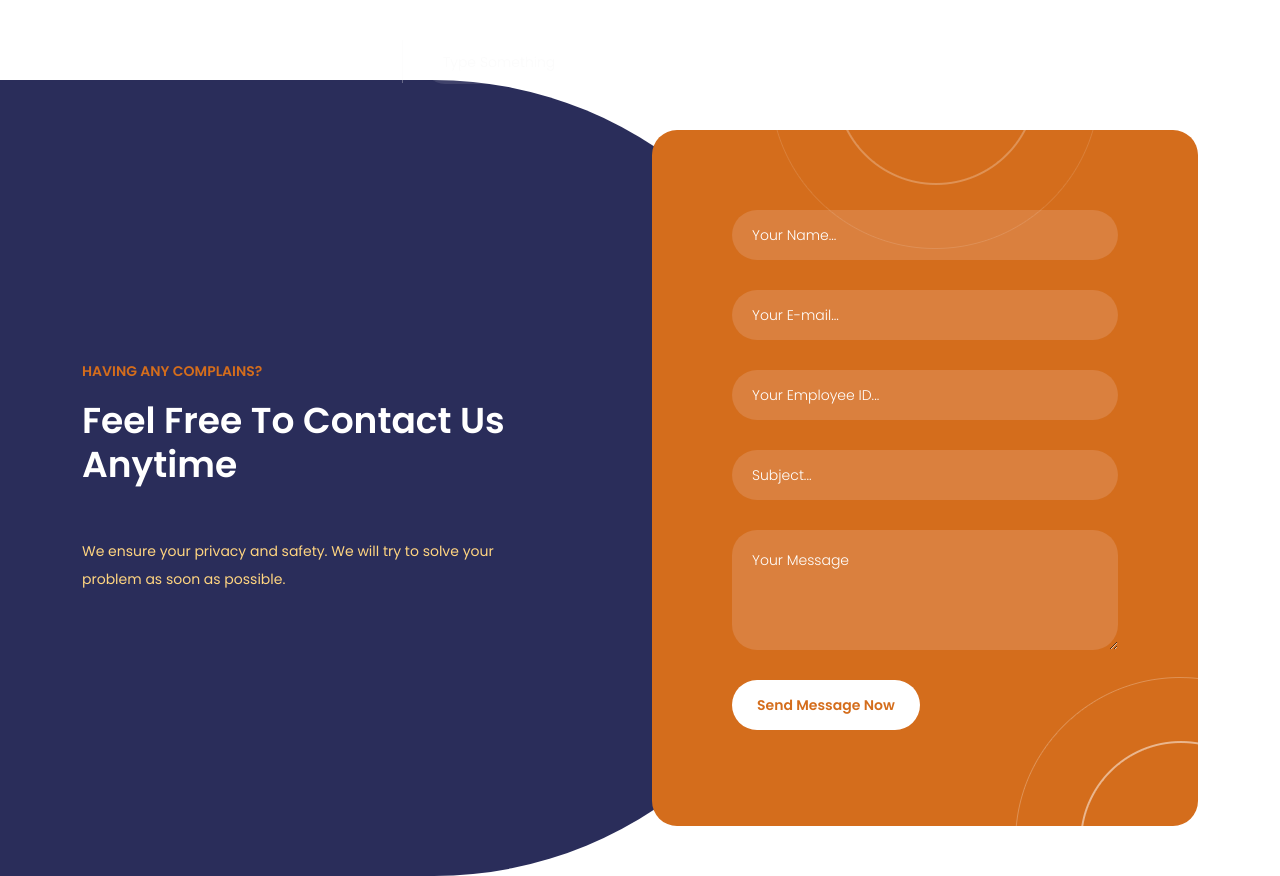
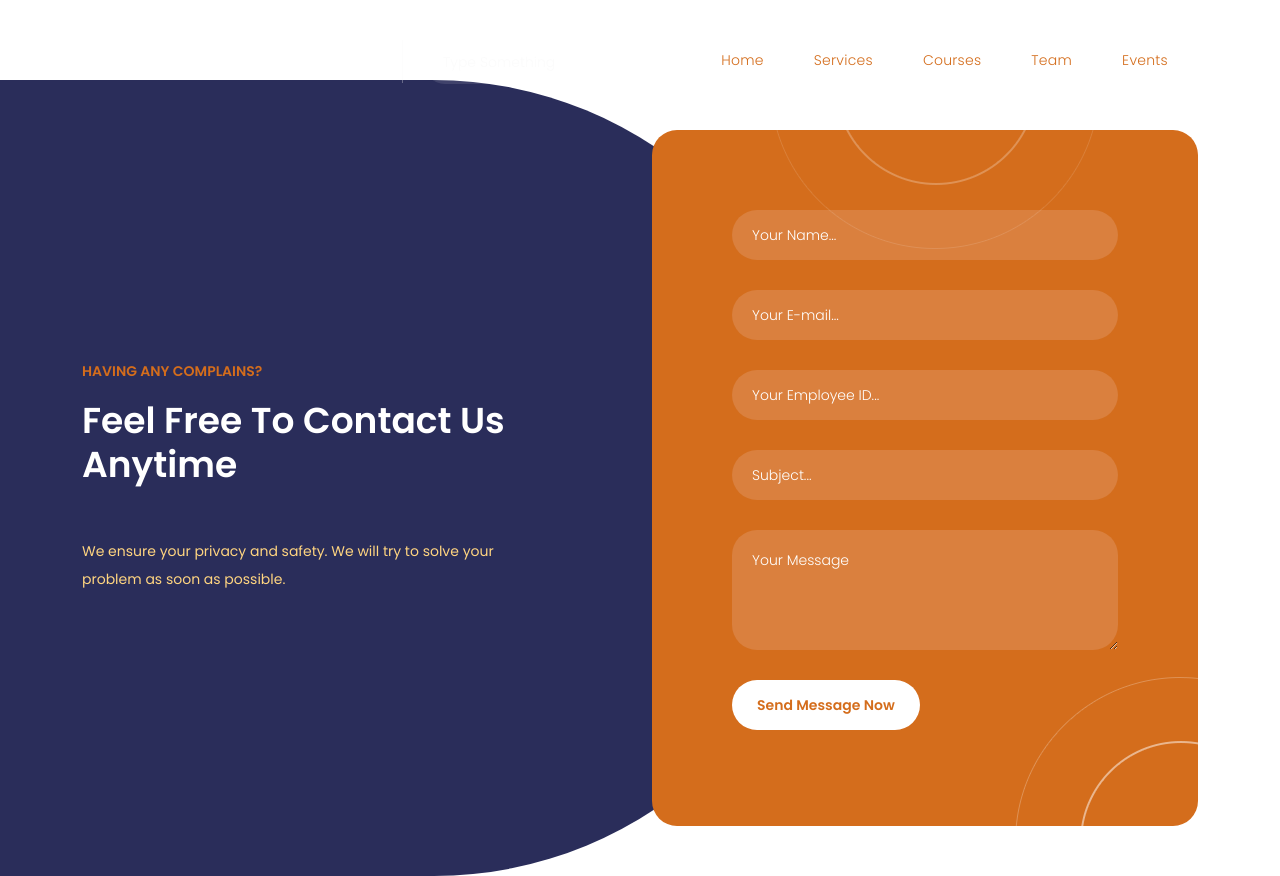
Before and after one commit to joumaaAli/connectology, a plain HTML site: page complaints.html in a window 1280 px wide. Drawn offline with nearby package versions, Linux system fonts and the light colour scheme.

Commit message:
fixed color of navbarr in complaints

```diff
--- a/complaints.html
+++ b/complaints.html
@@ -45,18 +45,17 @@
               <!-- ***** Menu Start ***** -->
               <ul class="nav">
                 <li class="scroll-to-section">
-                  <a href="#top" class="active">Home</a>
+                  <a style="color: #d46d1c;" href="#top" class="active">Home</a>
                 </li>
                 <li class="scroll-to-section">
-                  <a href="#services">Services</a>
+                  <a style="color: #d46d1c;" href="#services">Services</a>
                 </li>
                 <li class="scroll-to-section">
-                  <a href="#courses">Courses</a>
+                  <a style="color: #d46d1c;" href="#courses">Courses</a>
                 </li>
-                <li class="scroll-to-section"><a href="#team">Team</a></li>
-                <li class="scroll-to-section"><a href="#events">Events</a></li>
+                <li class="scroll-to-section"><a style="color: #d46d1c;" href="#team">Team</a></li>
+                <li class="scroll-to-section"><a style="color: #d46d1c;" href="#events">Events</a></li>
                 <li class="scroll-to-section">
-                  <a href="./complaints.html">Complaints</a>
                 </li>
               </ul>
               <a class="menu-trigger">
```
